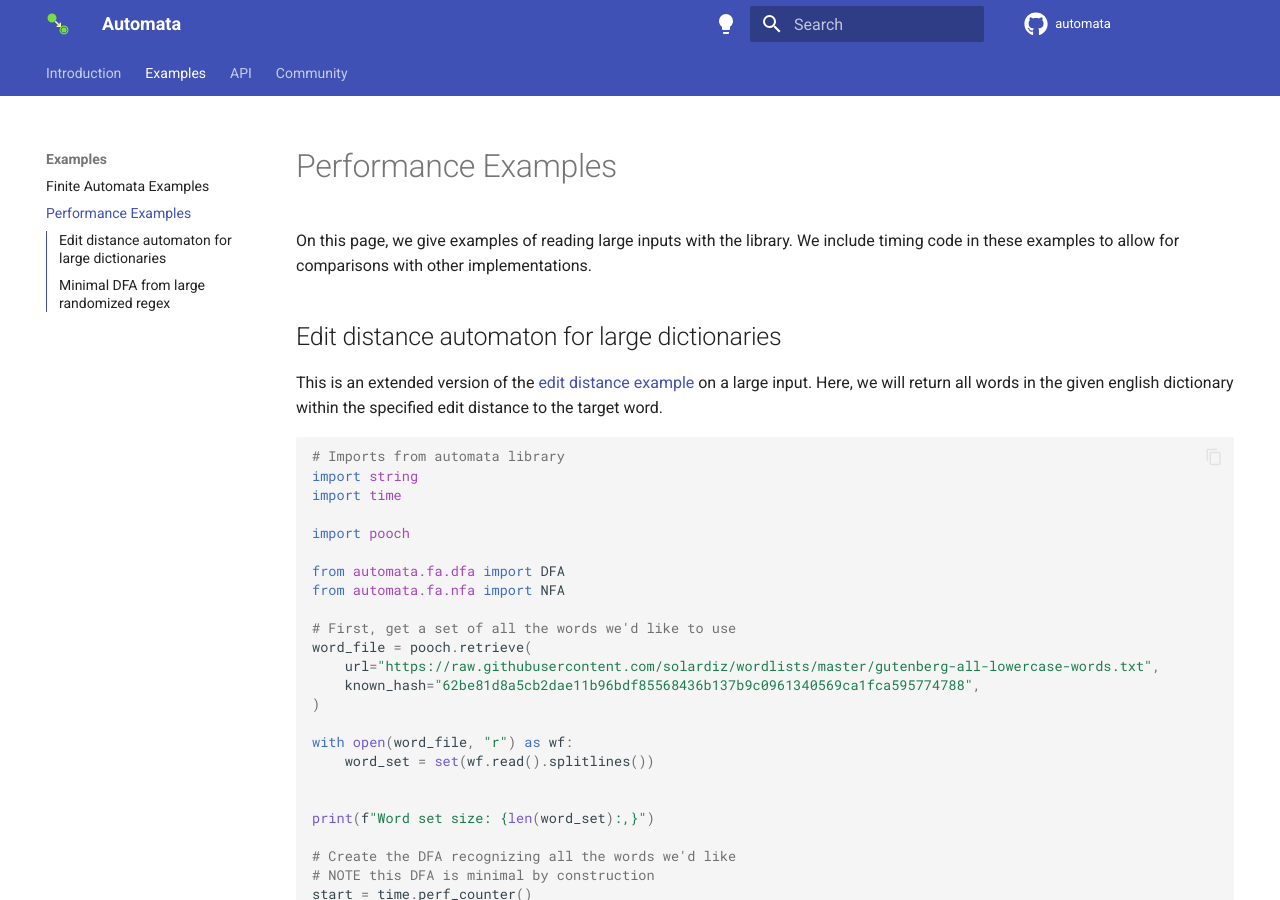
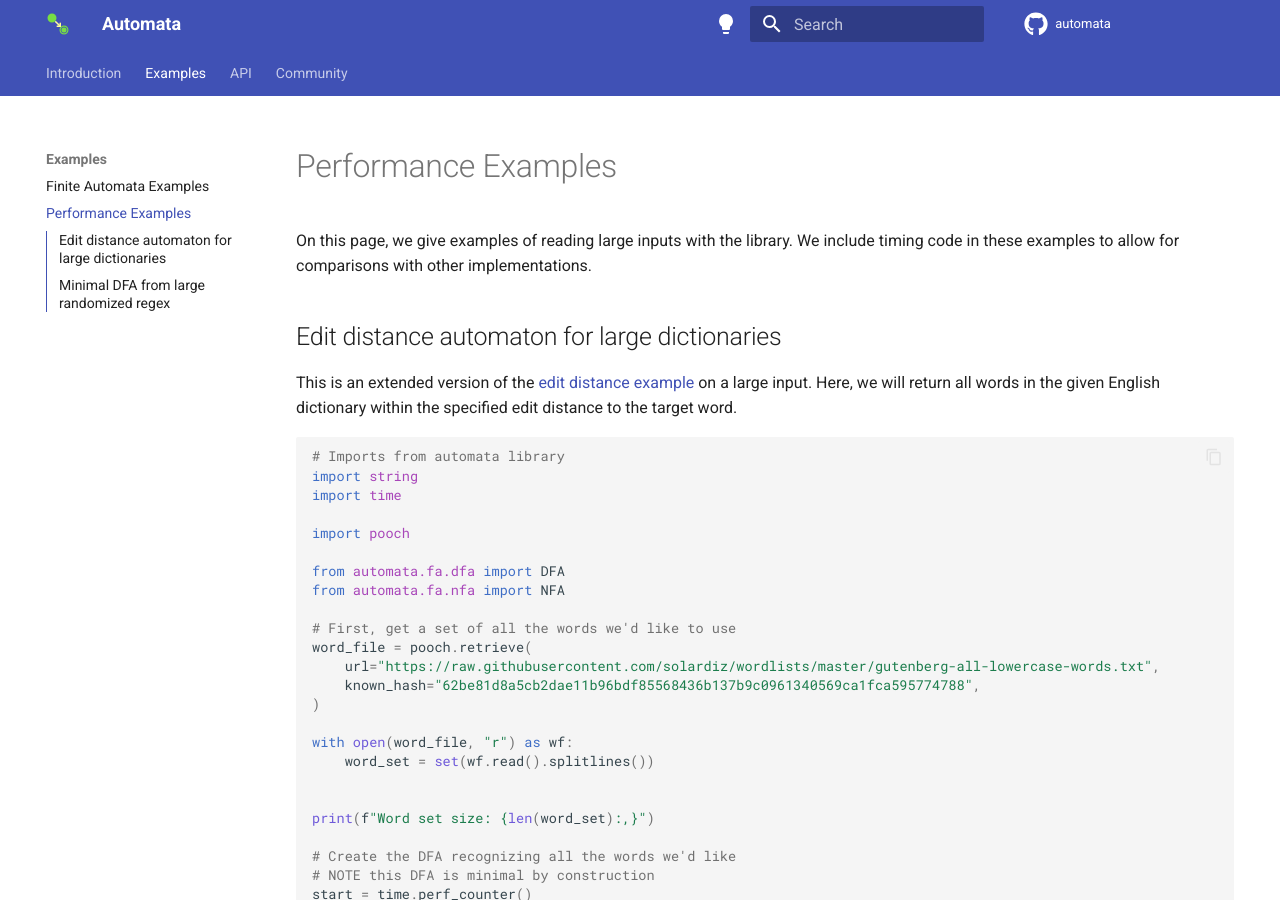
Before and after one commit to caleb531/automata, an MkDocs documentation site: the page built from docs/examples/perf-examples.md, in a window 1280 px wide and 900 px high. Built offline with MkDocs 1.6.1 and Material for MkDocs 9.7.7, drawn with Linux system fonts in a browser that asks for light colours; comment, search, counter and statistics services are not loaded.

````diff
--- a/docs/examples/perf-examples.md
+++ b/docs/examples/perf-examples.md
@@ -7,7 +7,7 @@ other implementations.
 ## Edit distance automaton for large dictionaries
 
 This is an extended version of the [edit distance example](../fa-examples#edit-distance-automaton) on a large input. Here, we will
-return all words in the given english dictionary within the specified
+return all words in the given English dictionary within the specified
 edit distance to the target word.
 
 ```python
````
